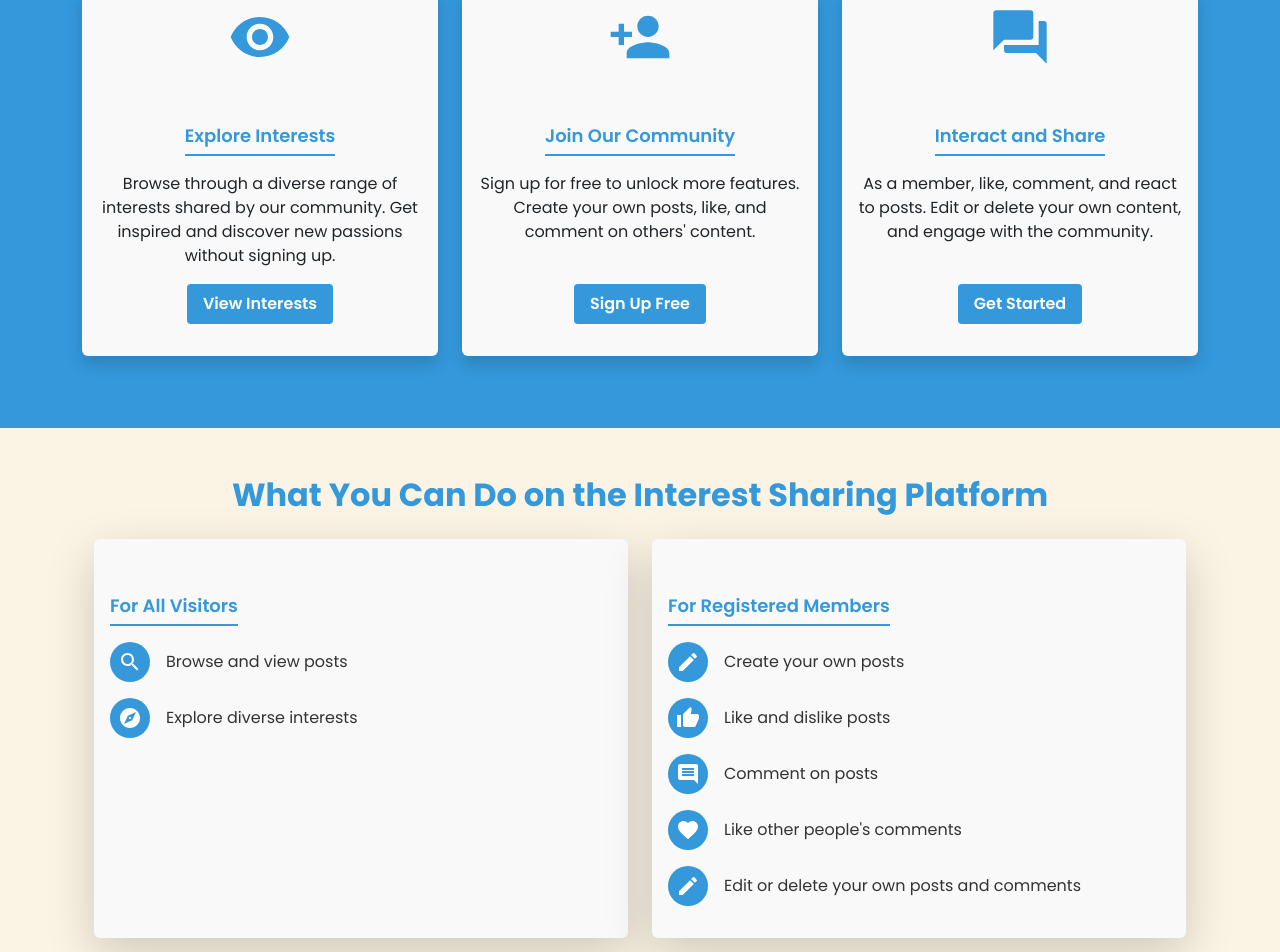
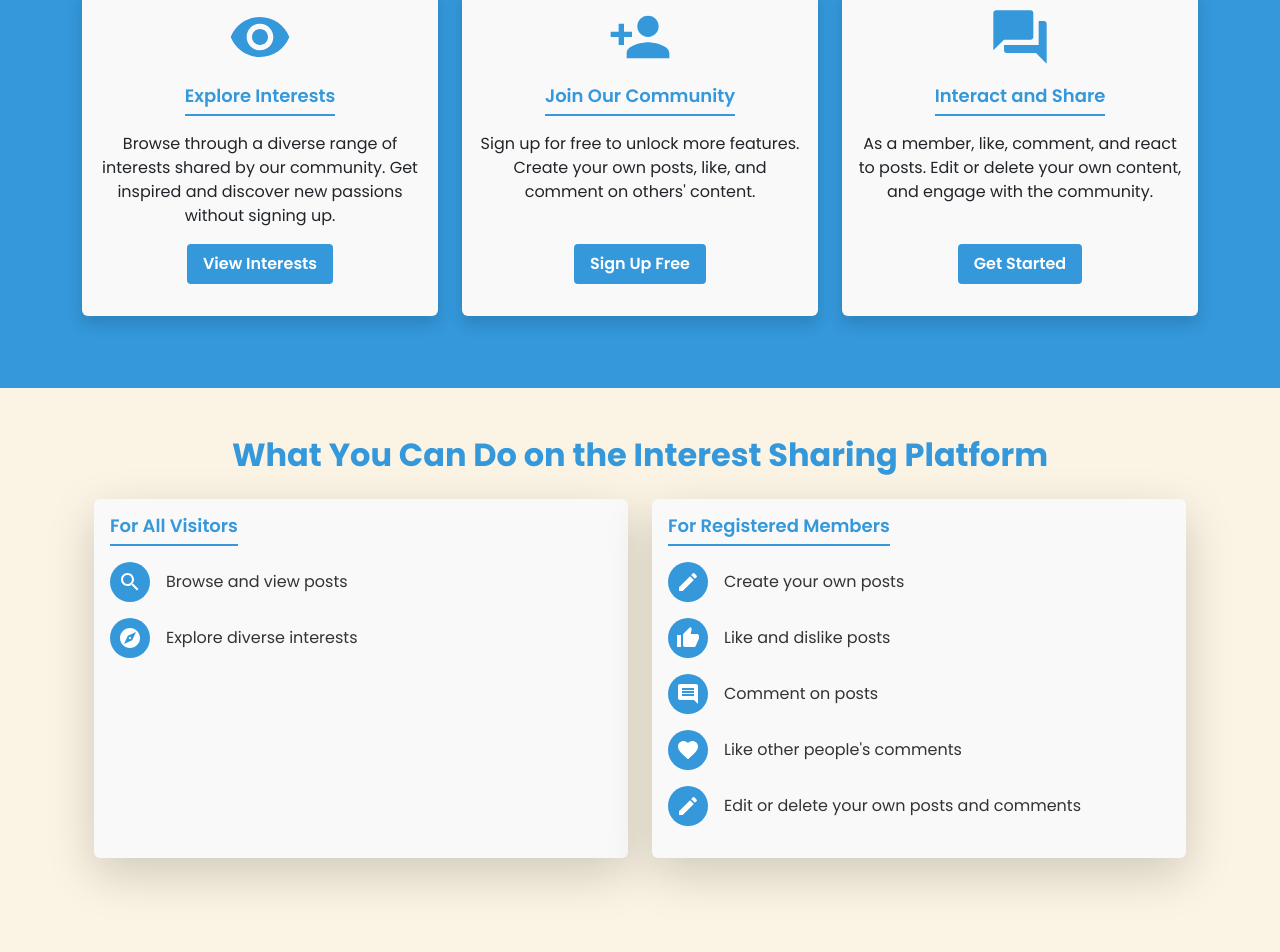
Before and after one commit to floydfdes/app-hobbynest, a React (Create React App) app: page / in a window 1280 px wide. Shown: the part 1000-1952 px from the top of the page. Built offline with nearby package versions, Linux system fonts and the light colour scheme.

Commit message:
Remoed node-sass added sass-embeded and optimisation

```diff
--- a/package.json
+++ b/package.json
@@ -16,7 +16,6 @@
     "bootstrap": "^5.3.3",
     "material-react-toastify": "^1.0.4",
     "moment": "^2.30.1",
-    "node-sass": "^9.0.0",
     "prop-types": "^15.8.1",
     "react": "^18.3.1",
     "react-bootstrap": "^2.10.2",
@@ -29,6 +28,7 @@
     "react-toastify": "^10.0.5",
     "redux": "^5.0.1",
     "redux-thunk": "^3.1.0",
+    "sass-embedded": "^1.82.0",
     "simple-authentication-react": "^2.0.0",
     "web-vitals": "^2.1.4",
     "yup": "^1.4.0"
--- a/src/Data/Data.js
+++ b/src/Data/Data.js
@@ -1,3 +1,11 @@
+import CommentIcon from '@mui/icons-material/Comment';
+import CreateIcon from '@mui/icons-material/Create';
+import EditIcon from '@mui/icons-material/Edit';
+import ExploreIcon from '@mui/icons-material/Explore';
+import FavoriteIcon from '@mui/icons-material/Favorite';
+import SearchIcon from '@mui/icons-material/Search';
+import ThumbUpIcon from '@mui/icons-material/ThumbUp';
+
 export const signUpFields = [
   {
     fieldId: 'firstName',
@@ -57,3 +65,25 @@ export const loginFields = [
     fieldType: 'password',
   },
 ];
+
+export const featureSections = [
+  {
+    id: "visitors",
+    title: "For All Visitors",
+    features: [
+      { id: "browse", icon: <SearchIcon />, text: "Browse and view posts" },
+      { id: "explore", icon: <ExploreIcon />, text: "Explore diverse interests" }
+    ]
+  },
+  {
+    id: "members",
+    title: "For Registered Members",
+    features: [
+      { id: "create", icon: <CreateIcon />, text: "Create your own posts" },
+      { id: "like", icon: <ThumbUpIcon />, text: "Like and dislike posts" },
+      { id: "comment", icon: <CommentIcon />, text: "Comment on posts" },
+      { id: "likeComments", icon: <FavoriteIcon />, text: "Like other people's comments" },
+      { id: "edit", icon: <EditIcon />, text: "Edit or delete your own posts and comments" }
+    ]
+  }
+];
--- a/src/components/Main/FeatureList.jsx
+++ b/src/components/Main/FeatureList.jsx
@@ -1,5 +1,5 @@
 import React from 'react';
-import { featureSections } from './data';
+import { featureSections } from '../../Data/Data';
 
 function FeatureList() {
   return (
--- a/src/components/Main/Main.jsx
+++ b/src/components/Main/Main.jsx
@@ -1,154 +1,19 @@
 import './Main.scss';
 
-import CommentIcon from '@mui/icons-material/Comment';
-import CreateIcon from '@mui/icons-material/Create';
-import EditIcon from '@mui/icons-material/Edit';
-import ExploreIcon from '@mui/icons-material/Explore';
-import FavoriteIcon from '@mui/icons-material/Favorite';
-import InteractionIcon from '@mui/icons-material/Forum';
-import PersonAddIcon from '@mui/icons-material/PersonAdd';
-import SearchIcon from '@mui/icons-material/Search';
-import ThumbUpIcon from '@mui/icons-material/ThumbUp';
-import VisibilityIcon from '@mui/icons-material/Visibility';
 import React from 'react';
-import LandingImage from '../../assets/images/interest-sharing-bird.svg';
 import Contact from '../Contact/Contact';
 import Footer from '../Footer/Footer';
-
-const featureSections = [
-  {
-    id: "visitors",
-    title: "For All Visitors",
-    features: [
-      { id: "browse", icon: <SearchIcon />, text: "Browse and view posts" },
-      { id: "explore", icon: <ExploreIcon />, text: "Explore diverse interests" }
-    ]
-  },
-  {
-    id: "members",
-    title: "For Registered Members",
-    features: [
-      { id: "create", icon: <CreateIcon />, text: "Create your own posts" },
-      { id: "like", icon: <ThumbUpIcon />, text: "Like and dislike posts" },
-      { id: "comment", icon: <CommentIcon />, text: "Comment on posts" },
-      { id: "likeComments", icon: <FavoriteIcon />, text: "Like other people's comments" },
-      { id: "edit", icon: <EditIcon />, text: "Edit or delete your own posts and comments" }
-    ]
-  }
-];
+import FeatureCard from './FeatureCard';
+import FeatureList from './FeatureList';
+import HeroSection from './HeroSection';
 
 function Main() {
   return (
     <>
-      {/* Hero Section */}
-      <div className="row main-page mx-0">
-        <div className="col-md-6 col-sm-12">
-          <div className="main-page-mobile-center main-page-web">
-            <div className="main-page-sub-div">
-              <h1 className="main-page-heading my-3">
-                Discover and Share Interests on the Interest Sharing Platform
-              </h1>
-              <p className="main-page-sub-heading my-0">
-                Explore a world of interests, connect with like-minded people, and share your passions. Join our free community to unlock more features and interactions.
-              </p>
-              <div className="my-3 main-page-button-div">
-                <a href="/hobbies" className="btn main-page-button">Explore Interests</a>
-                <a href="/login" className="btn main-page-button-secondary">Sign Up Free</a>
-              </div>
-            </div>
-          </div>
-        </div>
-        <div className="col-md-6 col-sm-12 text-center display-none-mobile">
-          <img
-            src={LandingImage}
-            loading="lazy"
-            alt="Interest Sharing Platform Community"
-            width={650}
-            height={450}
-          />
-        </div>
-      </div>
-
-      {/* Feature Cards */}
-      <div id="explore" className="container-fluid py-5 explore-section">
-        <div className="container">
-          <h4 className="text-center mb-4 text-white">How the Interest Sharing Platform Works</h4>
-          <div className="row g-4">
-            <div className="col-md-4 col-lg-4 col-sm-12 mb-4">
-              <div className="card shadow text-center h-100">
-                <div className="card-body d-flex flex-column align-items-center">
-                  <div className="icon-container mb-3">
-                    <VisibilityIcon className="icon" />
-                  </div>
-                  <h5 className="card-title">Explore Interests</h5>
-                  <p className="card-text flex-grow-1 text-center">
-                    Browse through a diverse range of interests shared by our community. Get inspired and discover new passions without signing up.
-                  </p>
-                  <a href="/hobbies" className="btn mt-auto mb-3 feature-card-button">View Interests</a>
-                </div>
-              </div>
-            </div>
-
-            <div className="col-md-4 col-lg-4 col-sm-12 mb-4">
-              <div className="card shadow text-center h-100">
-                <div className="card-body d-flex flex-column align-items-center">
-                  <div className="icon-container mb-3">
-                    <PersonAddIcon className="icon" />
-                  </div>
-                  <h5 className="card-title">Join Our Community</h5>
-                  <p className="card-text flex-grow-1 text-center">
-                    Sign up for free to unlock more features. Create your own posts, like, and comment on others&apos; content.
-                  </p>
-                  <a href="/login" className="btn mt-auto mb-3 feature-card-button">Sign Up Free</a>
-                </div>
-              </div>
-            </div>
-
-            <div className="col-md-4 col-lg-4 col-sm-12 mb-4">
-              <div className="card shadow text-center h-100">
-                <div className="card-body d-flex flex-column align-items-center">
-                  <div className="icon-container mb-3">
-                    <InteractionIcon className="icon" />
-                  </div>
-                  <h5 className="card-title">Interact and Share</h5>
-                  <p className="card-text flex-grow-1 text-center">
-                    As a member, like, comment, and react to posts. Edit or delete your own content, and engage with the community.
-                  </p>
-                  <a href="/login" className="btn mt-auto mb-3 feature-card-button">Get Started</a>
-                </div>
-              </div>
-            </div>
-          </div>
-        </div>
-      </div>
-
-      {/* Features List */}
-      <div className="container mt-5 px-4">
-        <h2 className="text-center mb-4 feature-list-heading">What You Can Do on the Interest Sharing Platform</h2>
-        <div className="row g-4">
-          {featureSections.map((section) => (
-            <div key={section.id} className="col-md-6 mb-4">
-              <div className="card h-100 shadow-lg">
-                <div className="card-body">
-                  <h5 className="card-title">{section.title}</h5>
-                  <ul>
-                    {section.features.map((feature) => (
-                      <li key={feature.id}>
-                        <div className="icon-container">{feature.icon}</div>
-                        <span>{feature.text}</span>
-                      </li>
-                    ))}
-                  </ul>
-                </div>
-              </div>
-            </div>
-          ))}
-        </div>
-      </div>
-
-      <div className="mt-5">
-        <Contact />
-      </div>
+      <HeroSection />
+      <FeatureCard />
+      <FeatureList />
+      <Contact />
       <Footer />
     </>
   );
--- a/src/components/Main/Main.scss
+++ b/src/components/Main/Main.scss
@@ -57,7 +57,7 @@
         border-bottom: 2px solid var(--secondary-color);
         display: inline-block;
         padding-bottom: 0.5rem;
-        margin: 0 auto 1rem auto;
+        margin: 0 auto 1rem auto !important;
     }
 
     ul {
```
Also changed, not shown: src/components/Main/FeatureCard.jsx (+5 -3 lines), src/components/Main/HeroSection.jsx (line endings or trailing spaces).
